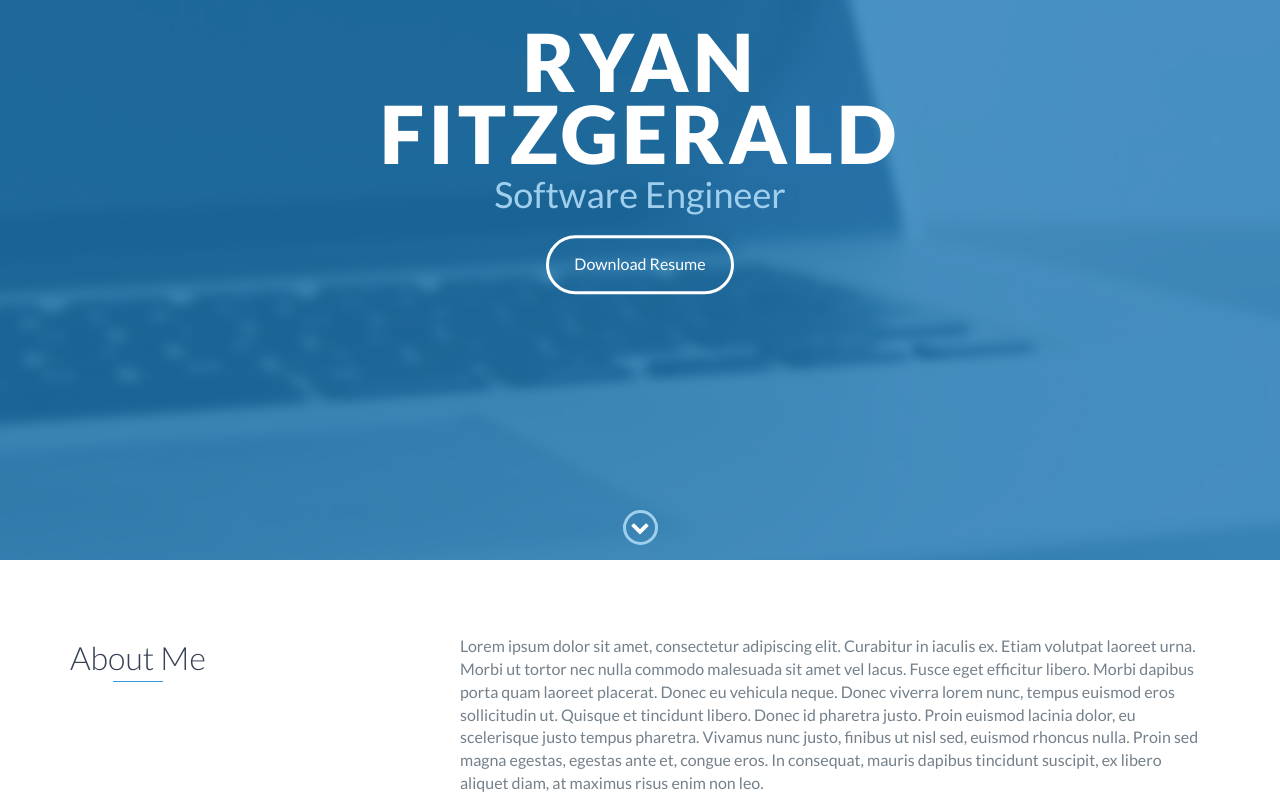
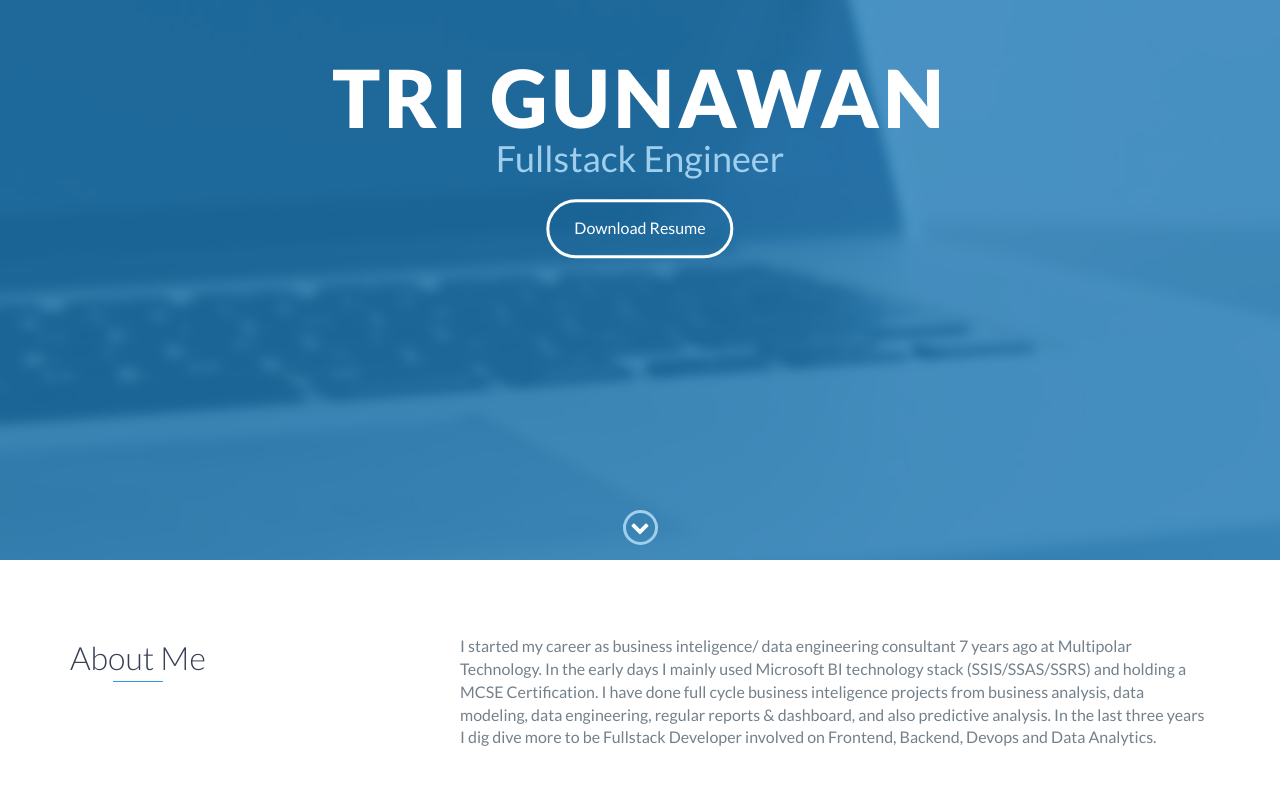
Before and after one commit to trigunawan89/trigunawan89.github.io, a website: page index.html in a window 1280 px wide. Shown: the part 240-1040 px from the top of the page. Drawn offline with nearby package versions, Linux system fonts and the light colour scheme.

Commit message:
tri gunawan

```diff
--- a/index.html
+++ b/index.html
@@ -5,7 +5,7 @@
     <meta charset="utf-8">
     <meta http-equiv="X-UA-Compatible" content="IE=edge">
     <meta name="viewport" content="width=device-width, initial-scale=1">
-    <title>My Portfolio</title>
+    <title>Tri Gunawan</title>
 	<link rel="shortcut icon" href="favicon.ico" type="image/x-icon">
 	<link rel="icon" href="favicon.ico" type="image/x-icon">
     <link href="https://fonts.googleapis.com/css?family=Lato:300,400,700,900" rel="stylesheet">
@@ -48,8 +48,8 @@
 
     <div id="lead">
         <div id="lead-content">
-            <h1>Ryan Fitzgerald</h1>
-            <h2>Software Engineer</h2>
+            <h1>Tri Gunawan</h1>
+            <h2>Fullstack Engineer</h2>
             <a href="#" class="btn-rounded-white">Download Resume</a>
         </div>
         <!-- End #lead-content -->
@@ -73,9 +73,10 @@
                 </div>
                 <div class="col-md-8">
                     <p>
-                        Lorem ipsum dolor sit amet, consectetur adipiscing elit. Curabitur in iaculis ex. Etiam volutpat laoreet urna. Morbi ut tortor nec nulla commodo malesuada sit amet vel lacus. Fusce eget efficitur libero. Morbi dapibus porta quam laoreet placerat. Donec
-                        eu vehicula neque. Donec viverra lorem nunc, tempus euismod eros sollicitudin ut. Quisque et tincidunt libero. Donec id pharetra justo. Proin euismod lacinia dolor, eu scelerisque justo tempus pharetra. Vivamus nunc justo, finibus
-                        ut nisl sed, euismod rhoncus nulla. Proin sed magna egestas, egestas ante et, congue eros. In consequat, mauris dapibus tincidunt suscipit, ex libero aliquet diam, at maximus risus enim non leo.
+                            I started my career as business inteligence/ data engineering consultant 7 years ago at Multipolar Technology. In the early days I mainly used Microsoft BI technology stack (SSIS/SSAS/SSRS) and holding a MCSE Certification.
+                            I have done full cycle business inteligence projects from business analysis, data modeling, data engineering, regular reports & dashboard, and also predictive analysis.
+                            In the last three years I dig dive more to be Fullstack Developer involved on Frontend, Backend, Devops and Data Analytics.
+
                     </p>
                 </div>
             </div>
```
